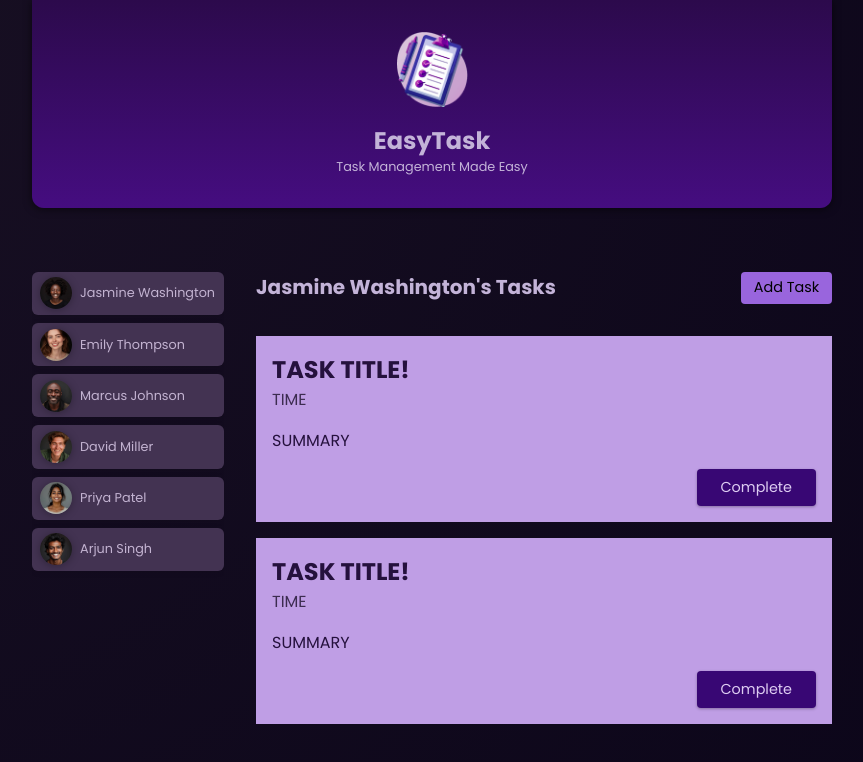
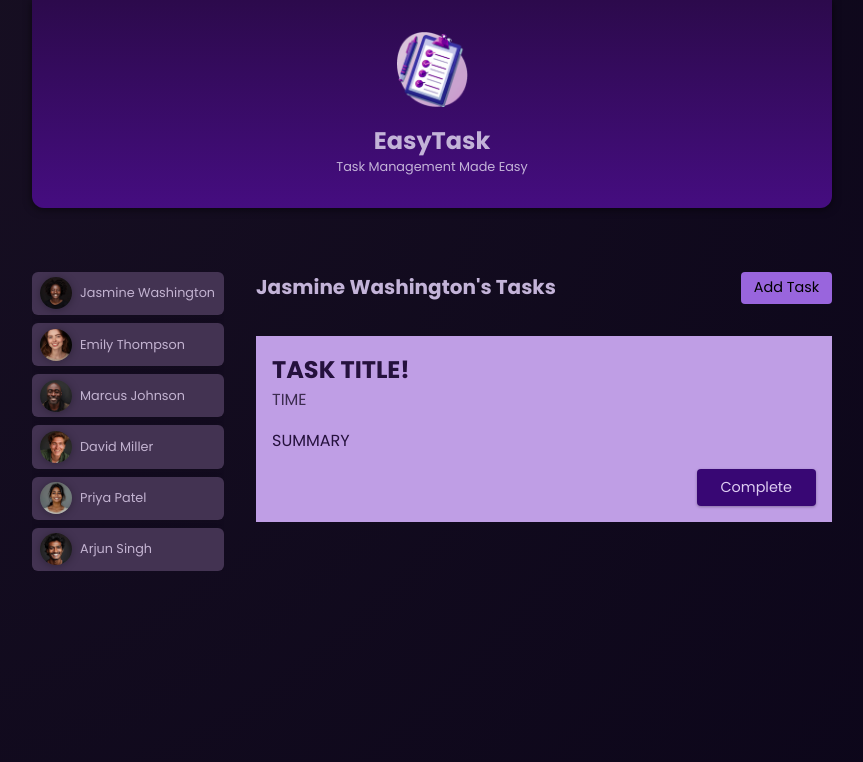
Before and after one commit to allanpedroni/master-angular-udemy, an Angular app in the folder essentials/01-starting-project/: page / in a window 1280 px wide. Both pictures are taken after a click on the button "Jasmine Washington". Shown: the top 762 px of the page, without its empty margins (208-1071 px from the left). Built offline with nearby package versions, Linux system fonts and the light colour scheme.

Commit message:
45. Outputting User-specific Tasks missing files;

```diff
--- a/essentials/01-starting-project/src/app/tasks/tasks.component.html
+++ b/essentials/01-starting-project/src/app/tasks/tasks.component.html
@@ -7,7 +7,7 @@
   </header>
 
   <ul>
-    @for (task of tasks; track task.id)
+    @for (task of selectedUserTasks; track task.id)
     {
       <li>
         <app-task />
--- a/essentials/01-starting-project/src/app/tasks/tasks.component.ts
+++ b/essentials/01-starting-project/src/app/tasks/tasks.component.ts
@@ -28,7 +28,7 @@ export class TasksComponent {
     },
     {
       id: 't3',
-      userId: 'u3',
+      userId: 'u2',
       title: 'Code Review',
       summary: 'Perform a code review for the recent submissions by the development team.',
       dueDate: '2023-04-20',
```
